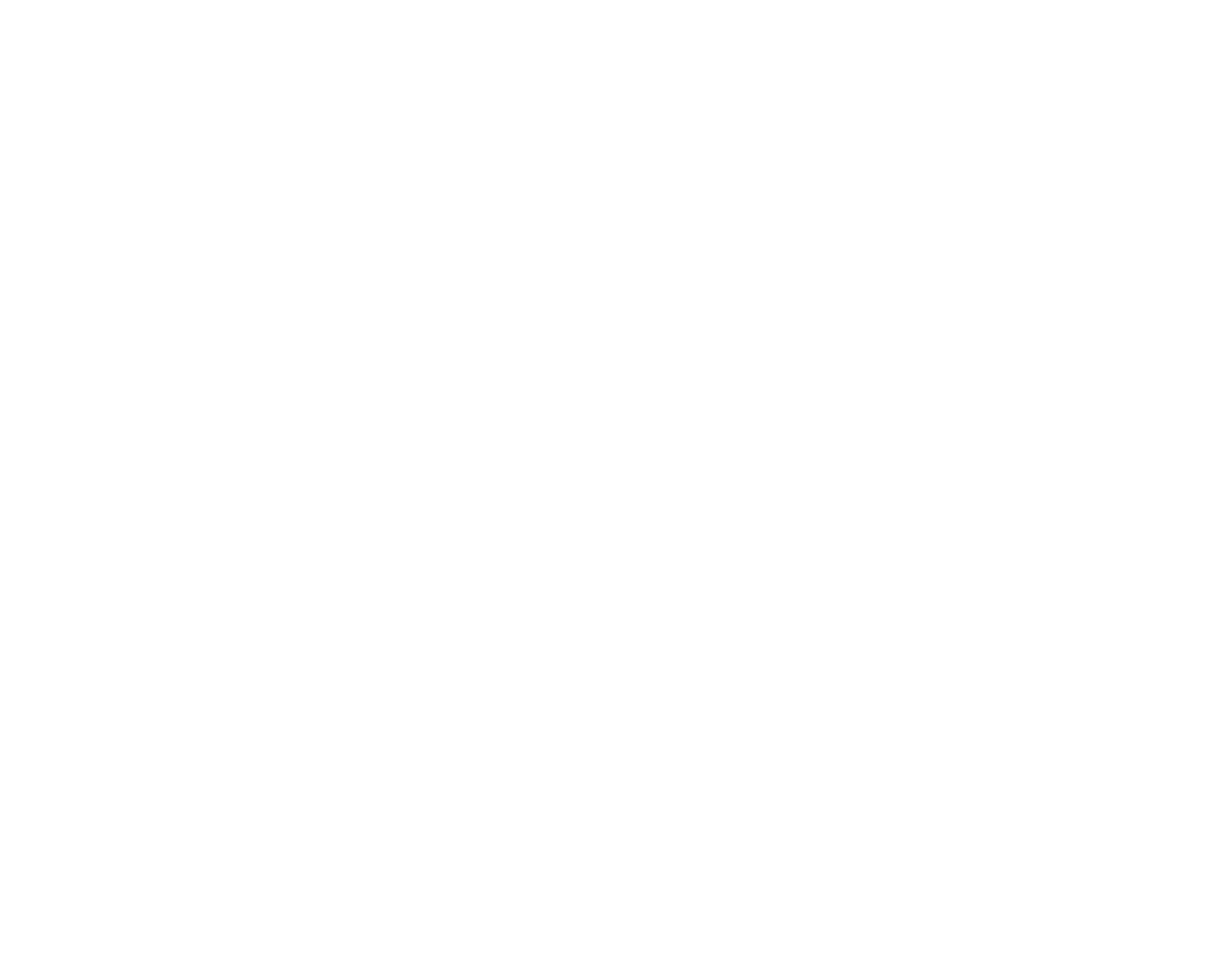
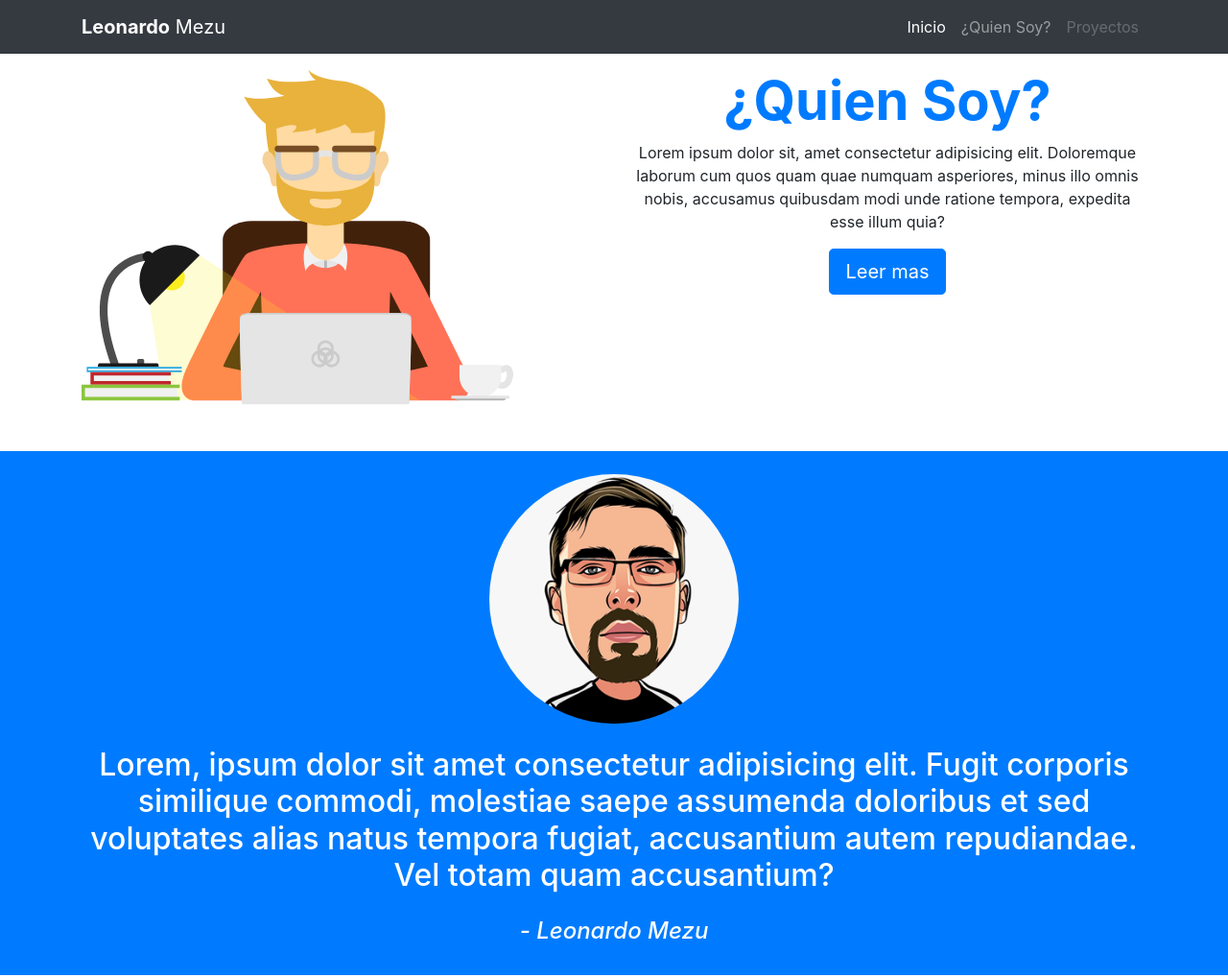
Before and after one commit to leonmezu1/Working-with-Bootstrap, a plain HTML site: page index.html in a window 1280 px wide. Shown: the whole page at 96% size. Before the commit the page ends 800 px from the top, so only its background shows below. Drawn offline with nearby package versions, Linux system fonts and the light colour scheme.

Commit message:
Finished main sections

```diff
--- a/index.html
+++ b/index.html
@@ -12,10 +12,61 @@
     integrity="sha384-ggOyR0iXCbMQv3Xipma34MD+dH/1fQ784/j6cY/iJTQUOhcWr7x9JvoRxT2MZw1T" crossorigin="anonymous">
   <link rel="stylesheet" href="styles.css">
 
-  <title>Hello, world!</title>
+  <title>Blog personal de prueba!</title>
 </head>
 
 <body>
+
+  <nav class="navbar navbar-dark bg-dark navbar-expand-md fixed-top">
+    <div class="container">
+      <a href="#" class="navbar-brand">
+        <strong>Leonardo</strong> Mezu
+      </a>
+      <button type="button "class="navbar-toggler" data-toggle="collapse" data-target="#menu-principal" aria-controls="menu-principal"
+        aria-expanded="false" aria-label="Desplegar menu de navegacion">
+        <span class="navbar-toggler-icon"></span>
+      </button>
+      <div class="collapse navbar-collapse" id="menu-principal">
+        <ul class="navbar-nav ml-auto">
+          <li class="navitem"><a href="#" class="nav-link active">Inicio</a></li>
+          <li class="navitem"><a href="#" class="nav-link">¿Quien Soy?</a></li>
+          <li class="navitem"><a href="#" class="nav-link disabled">Proyectos</a></li>
+        </ul>
+      </div>
+    </div>
+  </nav>
+
+  <!-- Quien soy-->
+  <section class="quien-soy py-4 mt-5">
+    <div class="container">
+      <div class="row">
+        <div class="col-12 col-md-6">
+          <img src="images/desarrollador.svg" alt="desarrollador" class="img-fluid mb-4">
+        </div>
+        <div class="col-12 col-md-6 text-center">
+          <h1 class="display-4 font-weight-bold text-primary">¿Quien Soy?</h1>
+          <p>Lorem ipsum dolor sit, amet consectetur adipisicing elit. Doloremque laborum cum quos quam quae numquam asperiores, minus illo omnis nobis, accusamus quibusdam modi unde ratione tempora, expedita esse illum quia?</p>
+          <a href="#" class="btn btn-primary btn-lg">Leer mas</a>
+        </div>
+      </div>
+    </div>
+  </section>
+
+  <!-- Seccion Filosofia-->
+
+  <section class="filosofia py-4 bg-primary text-center text-white">
+    <div class="container">
+      <div class="row">
+        <div class="col-12">
+          <img src="images/avatar.png" alt="avatar" width="260" height="auto" class="img-fluid rounded-circle mb-4">
+          <p class="h2 mb-4">Lorem, ipsum dolor sit amet consectetur adipisicing elit. Fugit corporis similique commodi, molestiae saepe assumenda doloribus et sed voluptates alias natus tempora fugiat, accusantium autem repudiandae. Vel totam quam accusantium?</p>
+          <p class="h4 font-italic">- Leonardo Mezu</p>
+        </div>
+      </div>
+    </div>
+  </section>
+
+  <!-- Mis proyectos-->
 
   <!-- Optional JavaScript -->
   <!-- jQuery first, then Popper.js, then Bootstrap JS -->
--- a/styles.scss
+++ b/styles.scss
@@ -1,32 +1,7 @@
-.container {
-  border: 1px solid red;
+html {
+  font-size: 16px;
 }
 
-.row {
-  border: 1px solid green;
-  font-size: 13px;
-  border: lightcoral;
+body {
+  height: 1000px;
 }
-
-.row > * {
-  border: 1px solid blue;
-  width: 100px;
-}
-
-.col {
-  background-color: lightcoral;
-}
-
-.contenedor {
-  display: flex;
-}
-
-.otra {
-  display: block;
-  background: linear-gradient(blue, white);
-  width: 100%;
-}
-
-nav {
-  height: auto;
-}
```
Also changed, not shown: styles.css, 1 other file.
